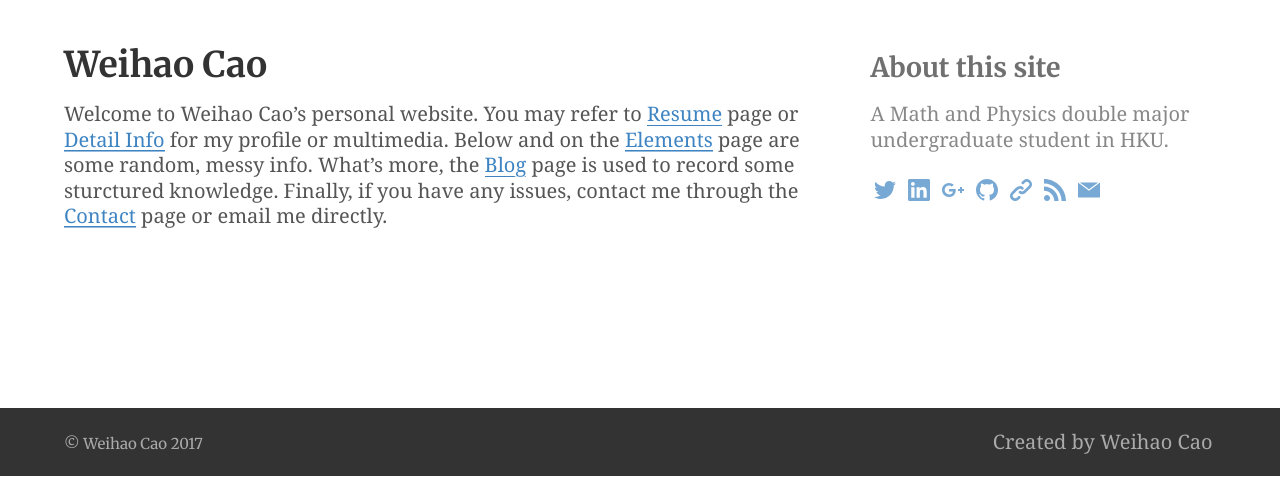
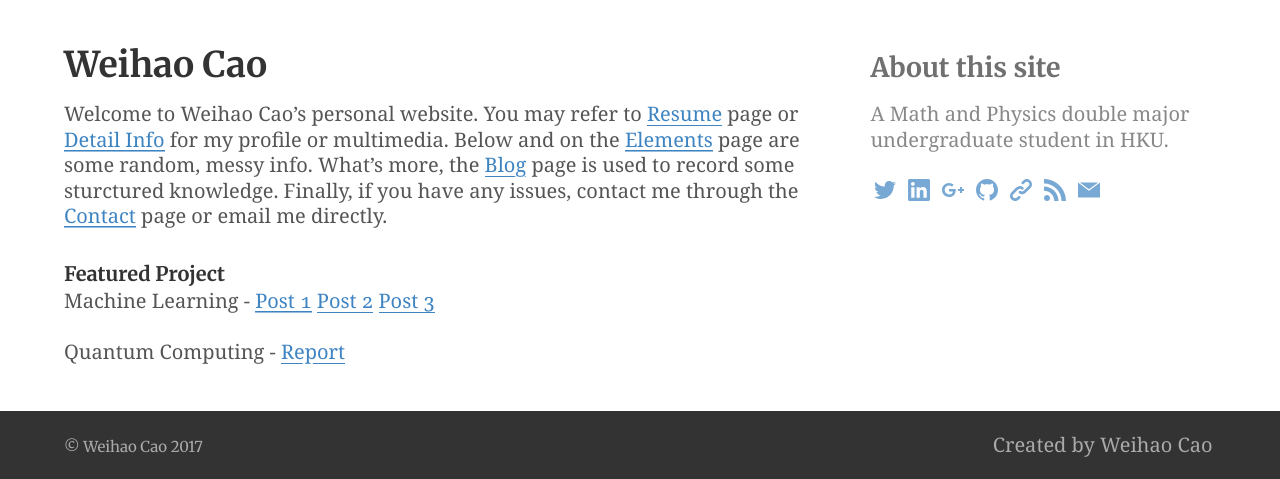
Before and after one commit to cwhesp/cwhesp.github.io, a Jekyll site: the page built from index.md, in a window 1280 px wide. Shown: the part 424-903 px from the top of the page. Built offline with Jekyll 4.4.1, drawn with Linux system fonts in a browser that asks for light colours.

Commit message:
Featured

```diff
--- a/index.md
+++ b/index.md
@@ -9,3 +9,8 @@ aside: true
 ---
 
 Welcome to Weihao Cao's personal website. You may refer to [Resume](resume/) page or [Detail Info](https://cwhypt.wixsite.com/main) for my profile or multimedia. Below and on the [Elements](elements/) page are some random, messy info. What's more, the [Blog](blog/) page is used to record some sturctured knowledge. Finally, if you have any issues, contact me through the [Contact](contact/) page or email me directly.
+
+##### Featured Project
+Machine Learning - [Post 1](https://weihaocao.com/computer/2017/08/30/conv-net-one/) [Post 2](https://weihaocao.com/computer/2017/08/31/conv-net-two/) [Post 3](https://weihaocao.com/computer/2017/10/01/conv-net-three/)
+
+Quantum Computing - [Report](https://weihaocao.com/assets/qc.pdf)
```
Also changed, not shown: 1 other file.
